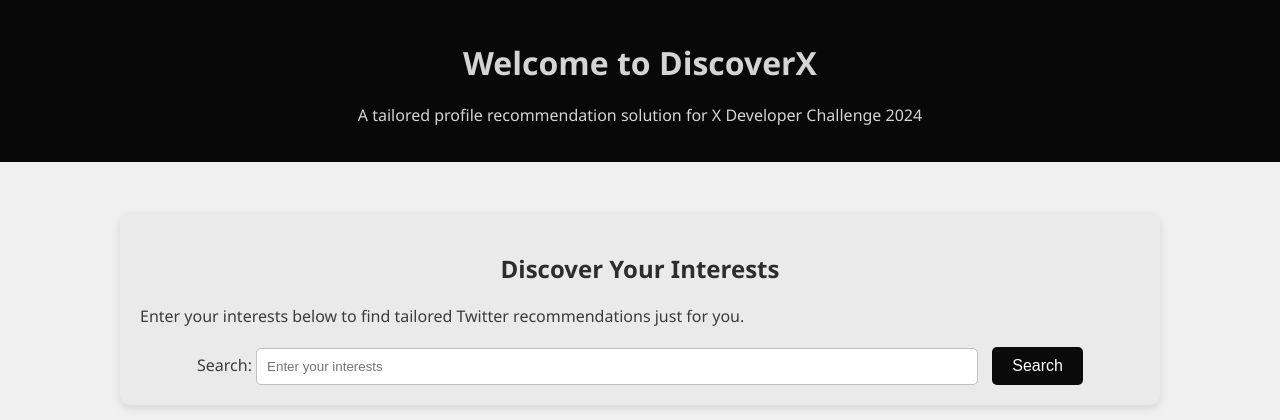
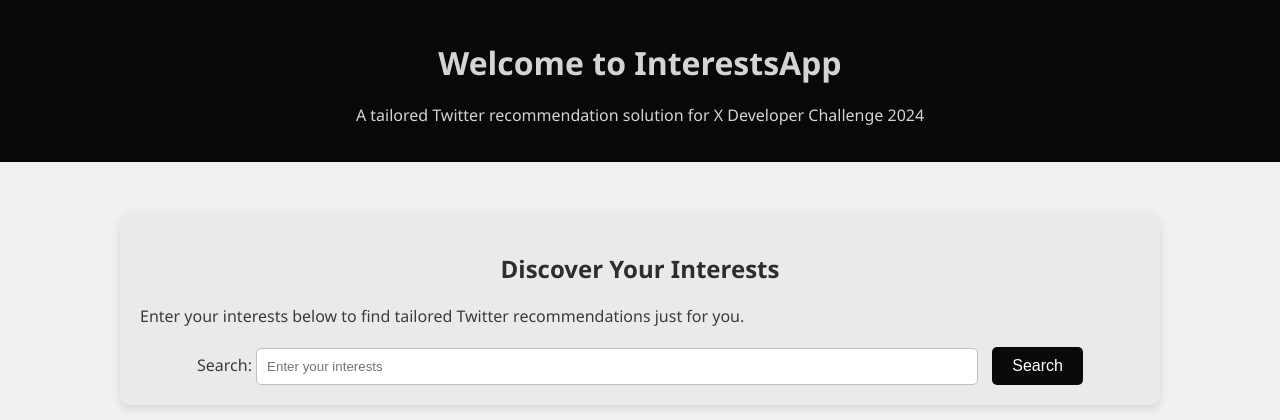
Before and after one commit to FloofyJin/XDeveloperCompetition2024, a Django app: page / in a window 1280 px wide. Shown: the top 420 px of the page. Run offline with Django 5.2, Linux system fonts and the light colour scheme; some libraries are stand-ins or nearby versions.

Commit message:
Revert "Changes"
This reverts commit 03d1e6b461294fe98946f076d69958d682e227d4.

```diff
--- a/Django-Utils/InterestsApp/templates/home.html
+++ b/Django-Utils/InterestsApp/templates/home.html
@@ -132,8 +132,8 @@
 </head>
 <body>
     <header>
-        <h1 class="head">Welcome to DiscoverX</h1> <!-- Changed text color to dark gray -->
-        <p class="head">A tailored profile recommendation solution for X Developer Challenge 2024</p>
+        <h1 class="head">Welcome to InterestsApp</h1> <!-- Changed text color to dark gray -->
+        <p class="head">A tailored Twitter recommendation solution for X Developer Challenge 2024</p>
     </header>
     <div class="container">
         <div class="intro">
```
